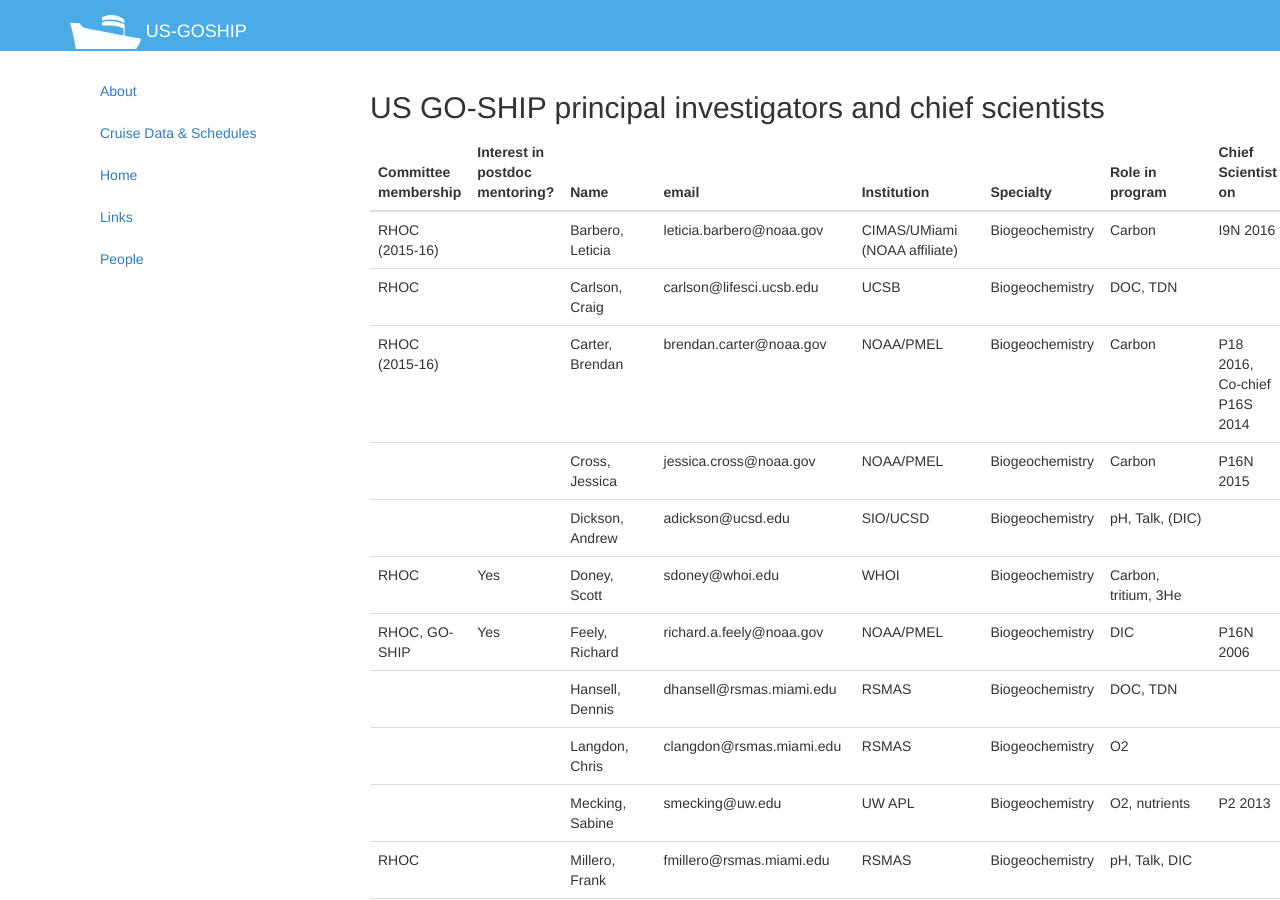
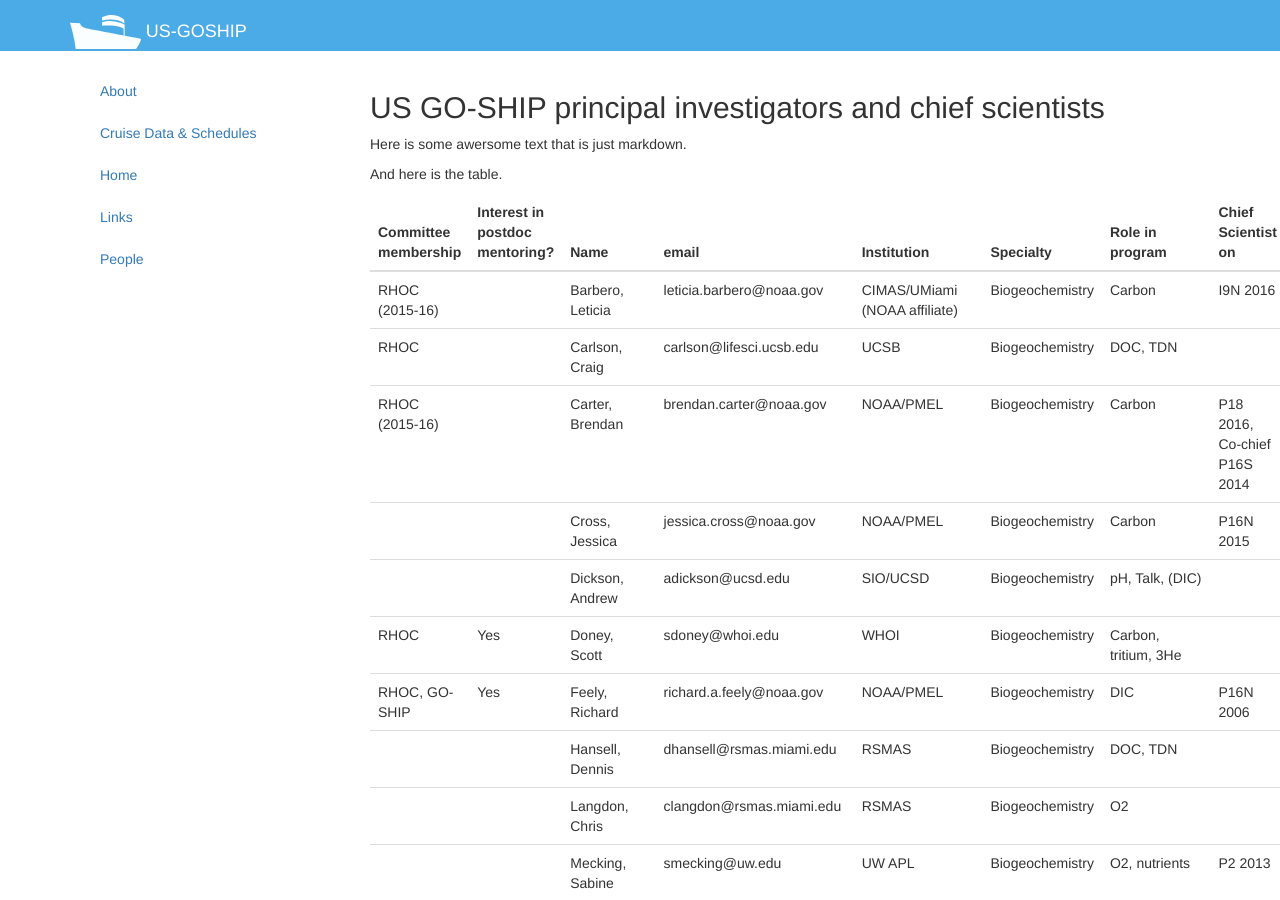
Before and after one commit to cberys/us-goship, a Jekyll site: the page built from people.md, in a window 1280 px wide and 900 px high. Built offline with Jekyll 4.4.1, drawn with Linux system fonts in a browser that asks for light colours; nearby versions of some CDN libraries.

Commit message:
Example Change to People Page

```diff
--- a/people.md
+++ b/people.md
@@ -5,6 +5,11 @@ permalink: /People/
 ---
 
 ## US GO-SHIP principal investigators and chief scientists
+
+Here is some awersome text that is just markdown.
+
+And here is the table.
+
 <table class="table">
     <thead>
       <tr>
```
